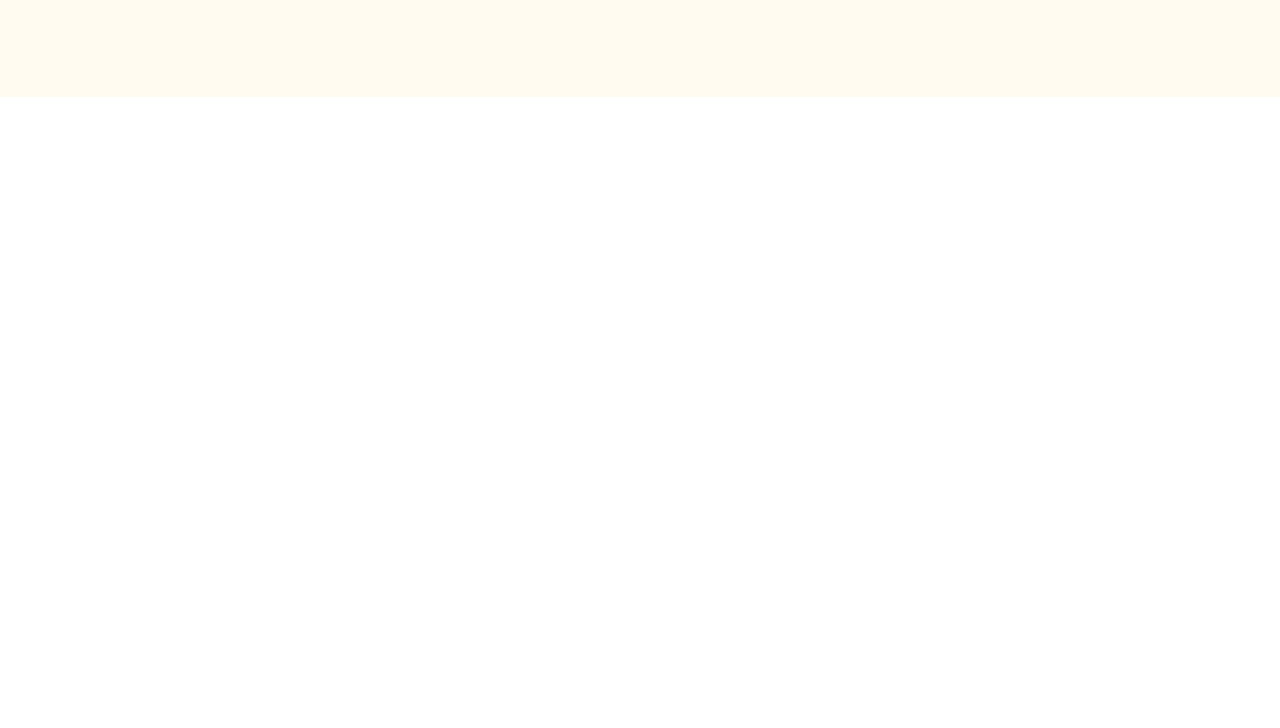
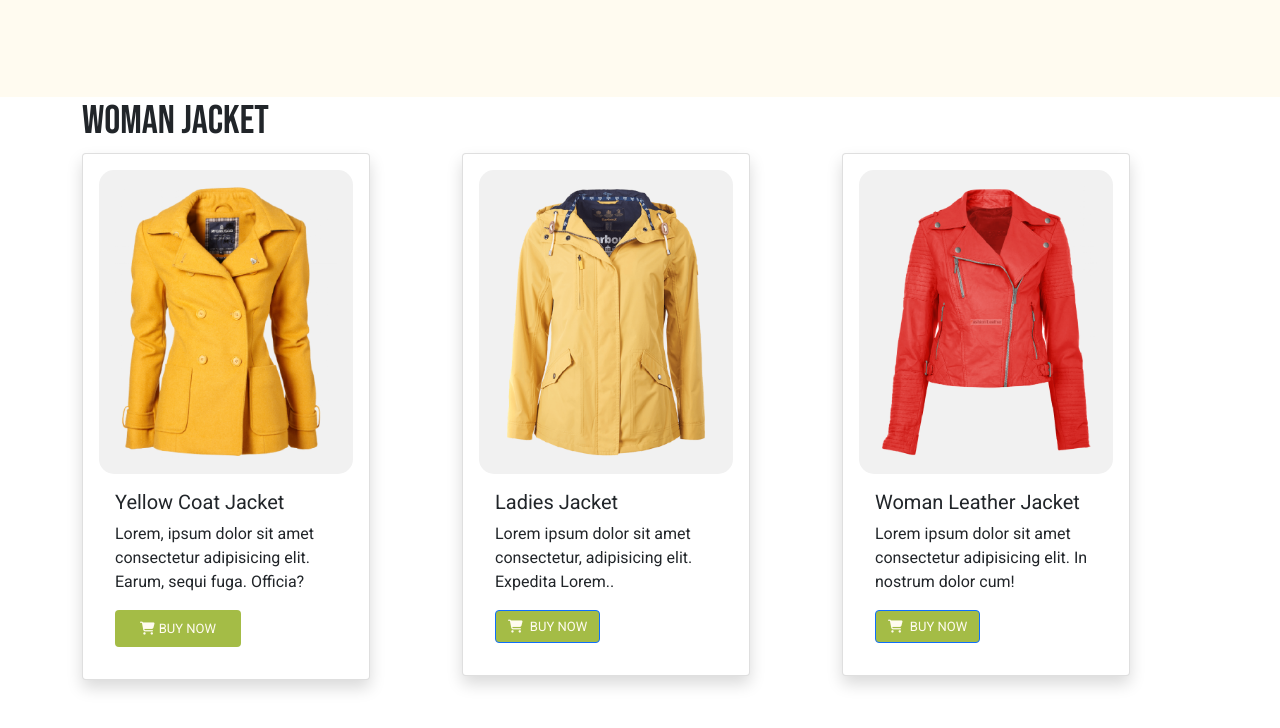
Before and after one commit to imranhossein4/penguin-practice, a plain HTML site: page index.html in a window 1280 px wide. Shown: the part 579-1307 px from the top of the page. Before the commit the page ends 800 px from the top, so only its background shows below. Drawn offline with nearby package versions, Linux system fonts and the light colour scheme.

Commit message:
womsn section

```diff
--- a/index.html
+++ b/index.html
@@ -66,6 +66,56 @@
             </div>
         </div>
     </header>
+    <main>
+        <section class="woman-sec">
+            <div class="container">
+                <h1>WOMAN JACKET</h1>
+                <div class="row">
+                    <div class="col-lg-4">
+                        <div class="card shadow p-3 mb-5 bg-body rounded" style="width: 18rem;">
+                            <img src="images/jacket-1.png" class="px-3 py-3 card-img-top" alt="...">
+                            <div class="card-body">
+                                <h5 class="card-title">Yellow Coat Jacket </h5>
+                                <p class="card-text">Lorem, ipsum dolor sit amet consectetur adipisicing elit. Earum,
+                                    sequi fuga. Officia?</p>
+                                <a href="#" class="btn px-4 py-2">
+                                    <i class="fas fa-shopping-cart me-1">
+                                    </i>BUY NOW
+                                </a>
+                            </div>
+                        </div>
+                    </div>
+                    <div class="col-lg-4">
+                        <div class="card shadow p-3 mb-5 bg-body rounded" style="width: 18rem;">
+                            <img src="images/jacket-2.png" class="px-3 py-3 card-img-top" alt="...">
+                            <div class="card-body">
+                                <h5 class="card-title">Ladies Jacket </h5>
+                                <p class="card-text">Lorem ipsum dolor sit amet consectetur, adipisicing elit. Expedita
+                                    Lorem..</p>
+                                <a href="#" class="btn btn-primary">
+                                    <i class="fas fa-shopping-cart me-1"></i>
+                                    BUY NOW</a>
+                            </div>
+                        </div>
+                    </div>
+                    <div class="col-lg-4">
+                        <div class="card shadow p-3 mb-5 bg-body rounded" style="width: 18rem;">
+                            <img src="images/jacket-3.png" class=" px-3 py-3 card-img-top" alt="...">
+                            <div class="card-body">
+                                <h5 class="card-title">Woman Leather Jacket </h5>
+                                <p class="card-text">Lorem ipsum dolor sit amet consectetur adipisicing elit. In nostrum
+                                    dolor cum!</p>
+                                <a href="#" class="btn btn-primary">
+                                    <i class="fas fa-shopping-cart me-1"></i>
+                                    BUY NOW</a>
+                            </div>
+                        </div>
+                    </div>
+                </div>
+            </div>
+        </section>
+
+    </main>
 
 
     <script src="https://kit.fontawesome.com/1e80fe65aa.js" crossorigin="anonymous"></script>
--- a/style.css
+++ b/style.css
@@ -29,3 +29,8 @@ h1{
     padding-top: 110px;
     padding-left: 25px;
 }
+.card-img-top{
+    background-color: #F1F1F1;
+    width: 100%;
+    border-radius: 15px;
+}
```
Also changed, not shown: images/box.png (added), images/house.png (added), images/jacket-1.png (added), images/jacket-2.png (added), images/jacket-3.png (added), images/jacket-4.png (added), images/jacket-5.png (added), images/jacket-6.png (added), images/question.png (added), images/shopping.png (added).
